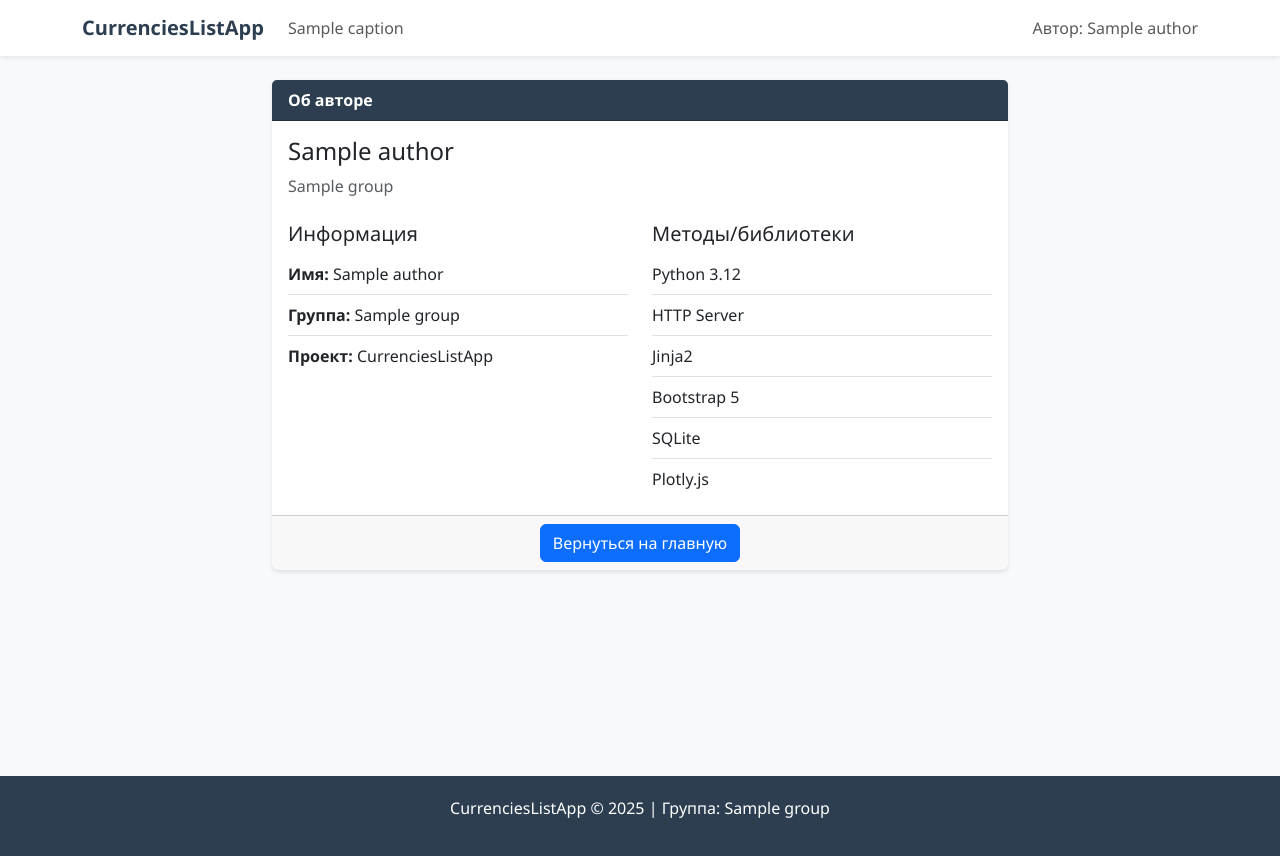
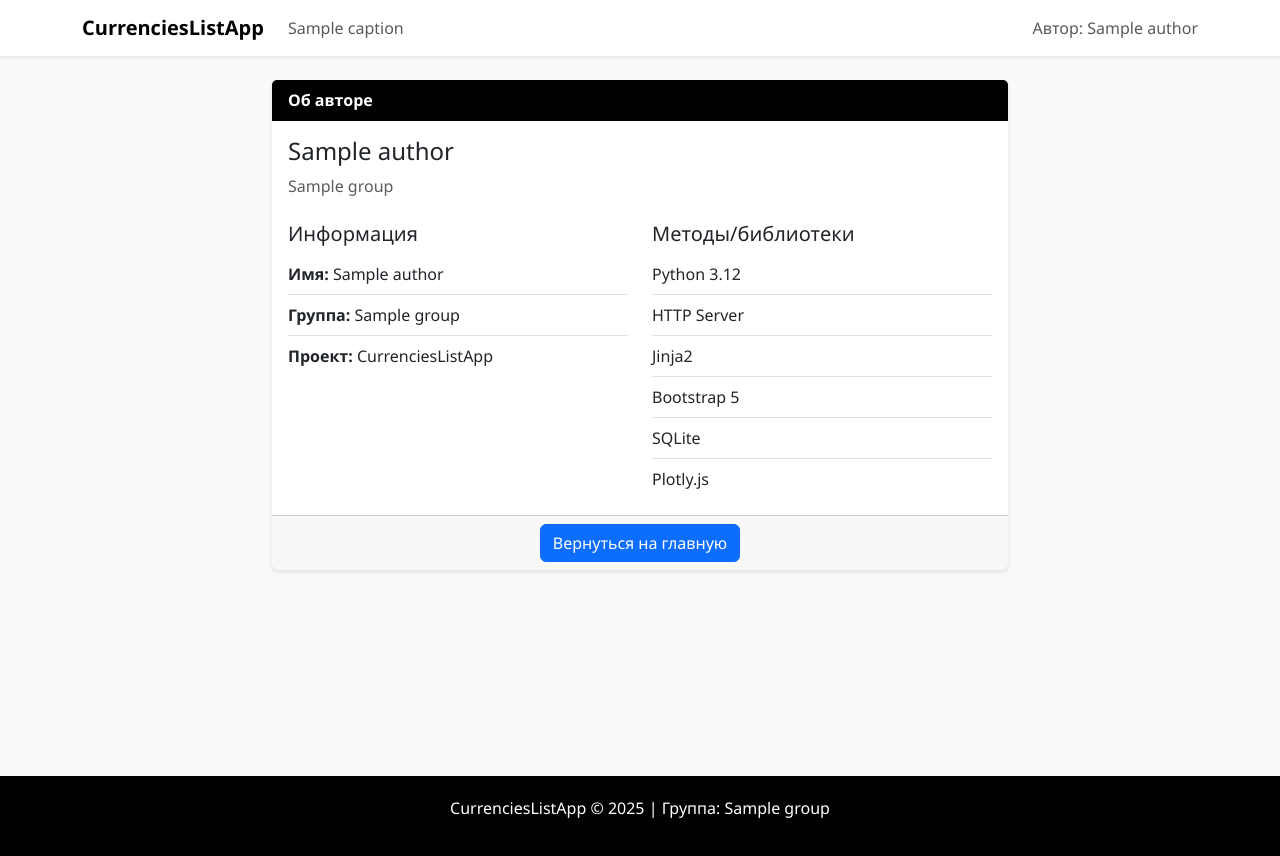
Before and after one commit to Alwiest/python_lab2, a Python web app: template MyApp/templates/author.html in a window 1280 px wide. Run offline with Jinja, Linux system fonts and the light colour scheme; the template is opened without the code that fills it: most values are stand-ins (such as "Sample title", 1, 10 or a date in 2020); some libraries are stand-ins or nearby versions.

Commit message:
Update base.html

```diff
--- a/MyApp/templates/base.html
+++ b/MyApp/templates/base.html
@@ -13,7 +13,7 @@
         }
         .navbar-brand {
             font-weight: bold;
-            color: #2c3e50 !important;
+            color: #030001 !important;
         }
         .main-container {
             min-height: calc(100vh - 120px);
@@ -24,7 +24,7 @@
             margin-bottom: 20px;
         }
         .card-header {
-            background-color: #2c3e50;
+            background-color: #030001;
             color: white;
             font-weight: bold;
         }
@@ -42,7 +42,7 @@
             color: #e74c3c;
         }
         .footer {
-            background-color: #2c3e50;
+            background-color: #030001;
             color: white;
             padding: 20px 0;
             margin-top: 40px;
```
